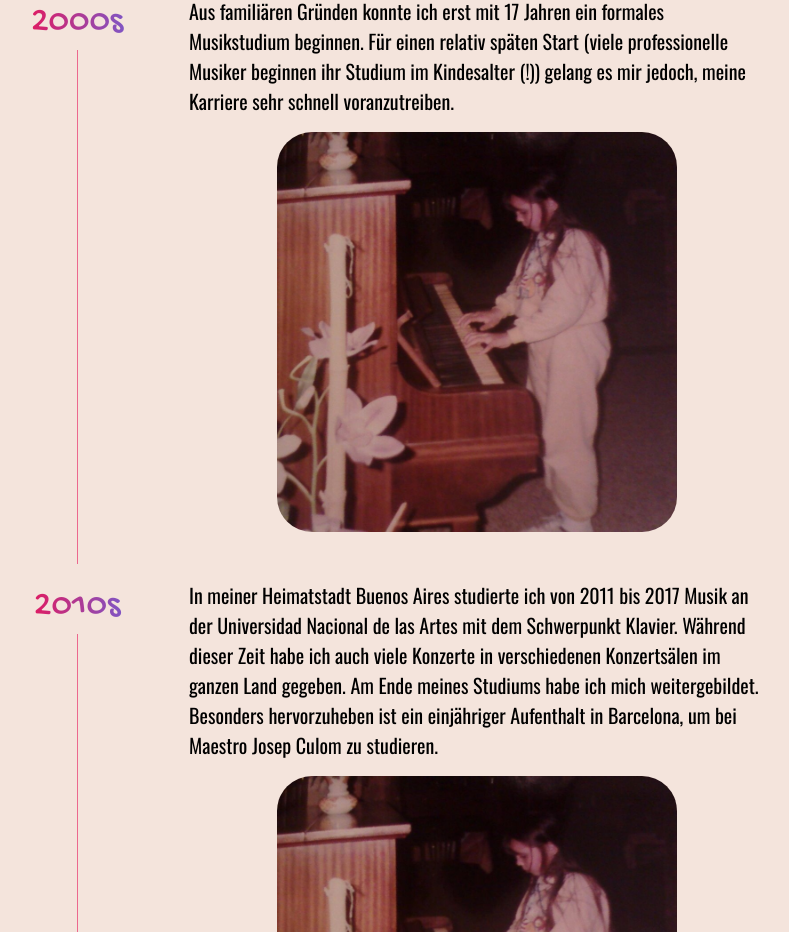
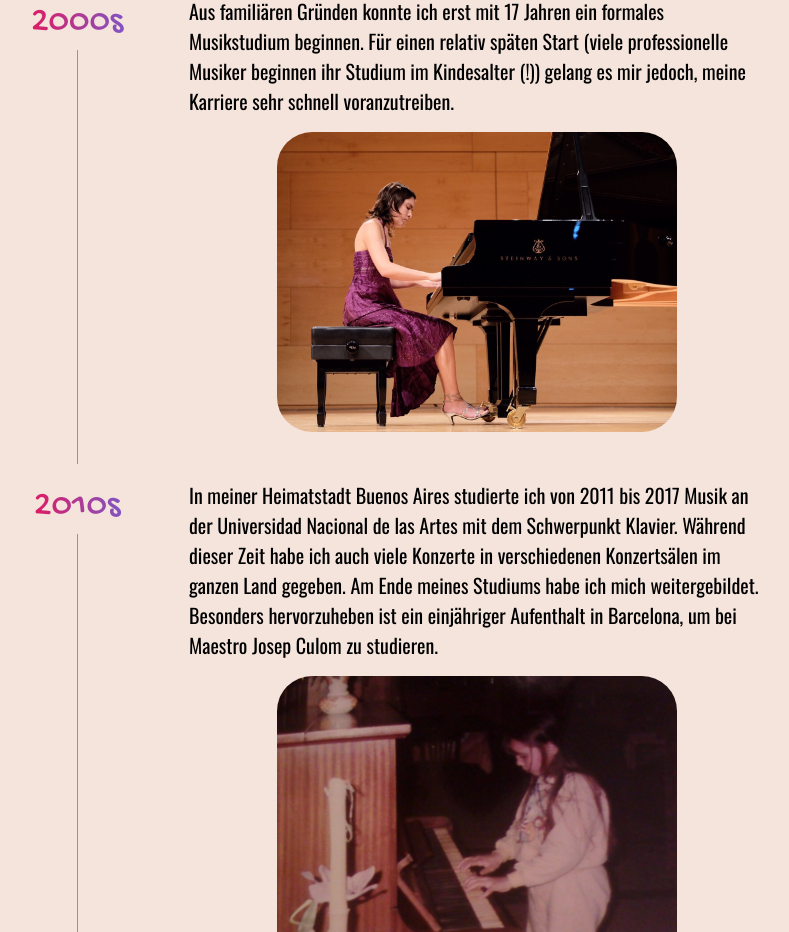
Before and after one commit to sdilauro/musikolibri, a Next.js app: page /uber-mich in a window 1280 px wide. Shown: the part 1740-2672 px from the top of the page, without its empty margins (227-1016 px from the left). Built offline with nearby package versions, Linux system fonts and the light colour scheme.

Commit message:
Now reading timeline data from JSON, added a timeline photo

```diff
--- a/components/dated-paragraph/index.tsx
+++ b/components/dated-paragraph/index.tsx
@@ -14,7 +14,7 @@ const oswald = Oswald({
     subsets: ['latin'],
   })
 
-export type DatedParagraphProps = { date: string, paragraph: string, im_src: string }
+export type DatedParagraphProps = { date: string, paragraph: string, im_src: string, im_alt: string }
 
 
 const DatedParagraph = (props:DatedParagraphProps) => {
@@ -37,7 +37,7 @@ const DatedParagraph = (props:DatedParagraphProps) => {
             <Image
                             width='25rem'
                             src={props.im_src}
-                            alt='Anabela'
+                            alt={props.im_alt}
                             fallbackSrc='https://via.placeholder.com/512'
                             position={'relative'}
                             objectFit='contain'
--- /dev/null
+++ b/public/assets/timeline.json
@@ -0,0 +1,32 @@
+{
+    "timeline": [
+        {
+            "date": "1990s",
+            "paragraph": "Schon als Kind hatte ich eine besondere Beziehung zur Musik. Ich erinnere mich zum Beispiel noch daran, wie ich als kleines Kind auf einem Spielzeugklavier gespielt habe, das eigentlich ein Geschenk für meinen älteren Bruder war. Ich komponierte bereits als junge Mädchen meine eigene Musik und hatte schon immer eine Neigung zum Musizieren und zum Erlernen von Musikinstrumenten.",
+            "id": 0,
+            "im_src": "/assets/anabela_chiquita.jpg",
+            "im_alt": "anabela_chiquita"
+        },
+        {
+            "date": "2000s",
+            "paragraph": "Aus familiären Gründen konnte ich erst mit 17 Jahren ein formales Musikstudium beginnen. Für einen relativ späten Start (viele professionelle Musiker beginnen ihr Studium im Kindesalter (!)) gelang es mir jedoch, meine Karriere sehr schnell voranzutreiben.",
+            "id": 1,
+            "im_src": "/assets/anabela_concierto.jpg",
+            "im_alt": "anabela_concierto"
+        },
+        {
+            "date": "2010s",
+            "paragraph": "In meiner Heimatstadt Buenos Aires studierte ich von 2011 bis 2017 Musik an der Universidad Nacional de las Artes mit dem Schwerpunkt Klavier. Während dieser Zeit habe ich auch viele Konzerte in verschiedenen Konzertsälen im ganzen Land gegeben. Am Ende meines Studiums habe ich mich weitergebildet. Besonders hervorzuheben ist ein einjähriger Aufenthalt in Barcelona, um bei Maestro Josep Culom zu studieren.",
+            "id": 2,
+            "im_src": "/assets/anabela_chiquita.jpg",
+            "im_alt": "anabela_chiquita"
+        },
+        {
+            "date": "2020s",
+            "paragraph": "Im Jahr 2022 wurde meine Tochter geboren und ich entdeckte die wunderbare Welt der Mutterschaft. Zu dieser Zeit wurde mir klar, dass ich Musikunterricht für Babys und Kleinkinder wirklich beruflich machen wollte.",
+            "id": 3,
+            "im_src": "/assets/anabela_hija.jpg",
+            "im_alt": "anabela_hija"
+        }
+    ]
+}
--- a/src/app/uber-mich/page.tsx
+++ b/src/app/uber-mich/page.tsx
@@ -16,13 +16,15 @@ const gochi = Gochi_Hand({
     subsets: ['latin'],
 })
 
-
-const data = [
-    {date: '1990s', paragraph: 'Schon als Kind hatte ich eine besondere Beziehung zur Musik. Ich erinnere mich zum Beispiel noch daran, wie ich als kleines Kind auf einem Spielzeugklavier gespielt habe, das eigentlich ein Geschenk für meinen älteren Bruder war. Ich komponierte bereits als junge Mädchen meine eigene Musik und hatte schon immer eine Neigung zum Musizieren und zum Erlernen von Musikinstrumenten.', id: 0, im_src: '/assets/anabela_chiquita.jpg'},
-    {date: '2000s', paragraph: 'Aus familiären Gründen konnte ich erst mit 17 Jahren ein formales Musikstudium beginnen. Für einen relativ späten Start (viele professionelle Musiker beginnen ihr Studium im Kindesalter (!)) gelang es mir jedoch, meine Karriere sehr schnell voranzutreiben.', id: 1, im_src: '/assets/anabela_chiquita.jpg'},
-    {date: '2010s', paragraph: 'In meiner Heimatstadt Buenos Aires studierte ich von 2011 bis 2017 Musik an der Universidad Nacional de las Artes mit dem Schwerpunkt Klavier. Während dieser Zeit habe ich auch viele Konzerte in verschiedenen Konzertsälen im ganzen Land gegeben. Am Ende meines Studiums habe ich mich weitergebildet. Besonders hervorzuheben ist ein einjähriger Aufenthalt in Barcelona, um bei Maestro Josep Culom zu studieren.', id: 2, im_src: '/assets/anabela_chiquita.jpg'},
-    {date: '2020s', paragraph: 'Im Jahr 2022 wurde meine Tochter geboren und ich entdeckte die wunderbare Welt der Mutterschaft. Zu dieser Zeit wurde mir klar, dass ich Musikunterricht für Babys und Kleinkinder wirklich beruflich machen wollte.', id: 3, im_src: '/assets/anabela_hija.jpg'}
-]
+let data: {
+    date: string;
+    paragraph: string;
+    id: number;
+    im_src: string;
+    im_alt: string;
+}[]
+const contents = require('public/assets/timeline.json');
+data = contents.timeline
 
 export default function UberMichPage() {
     return (
@@ -113,7 +115,7 @@ export default function UberMichPage() {
                     >
                         Was mich mein ganzes Leben lang am meisten geprägt hat, ist das Unterrichten. Seit meinem 17. Lebensjahr unterrichte ich Klavier und genieße es jeden Tag ein bisschen mehr. Ich habe Schüler aller Altersstufen unterrichtet und war immer fasziniert von den Gemeinsamkeiten und Unterschieden zwischen meinen jüngeren und älteren Schülern.
                     </Text>
-                 </Box>
+                </Box>
             </Box>
             <Box sx={{ w: '100%' }} className='dark'>
                 <Box sx={{ paddingY: '2rem', paddingBottom: '6rem', display: 'flex', flexDir: 'column', maxWidth: '1440px', width: '80%' }} className='dark'>
@@ -128,8 +130,8 @@ export default function UberMichPage() {
                         Mein musikalischer Weg
                     </Text>
                     {data.map((item) =>
-                    <DatedParagraph date={item.date} paragraph={item.paragraph} im_src={item.im_src} key={item.id} />)}
-                 </Box>
+                        <DatedParagraph date={item.date} paragraph={item.paragraph} im_src={item.im_src} im_alt={item.im_alt} key={item.id} />)}
+                </Box>
             </Box>
         </ChakraProvider>
     )
```
Also changed, not shown: public/assets/anabela_concierto.jpg (added).
